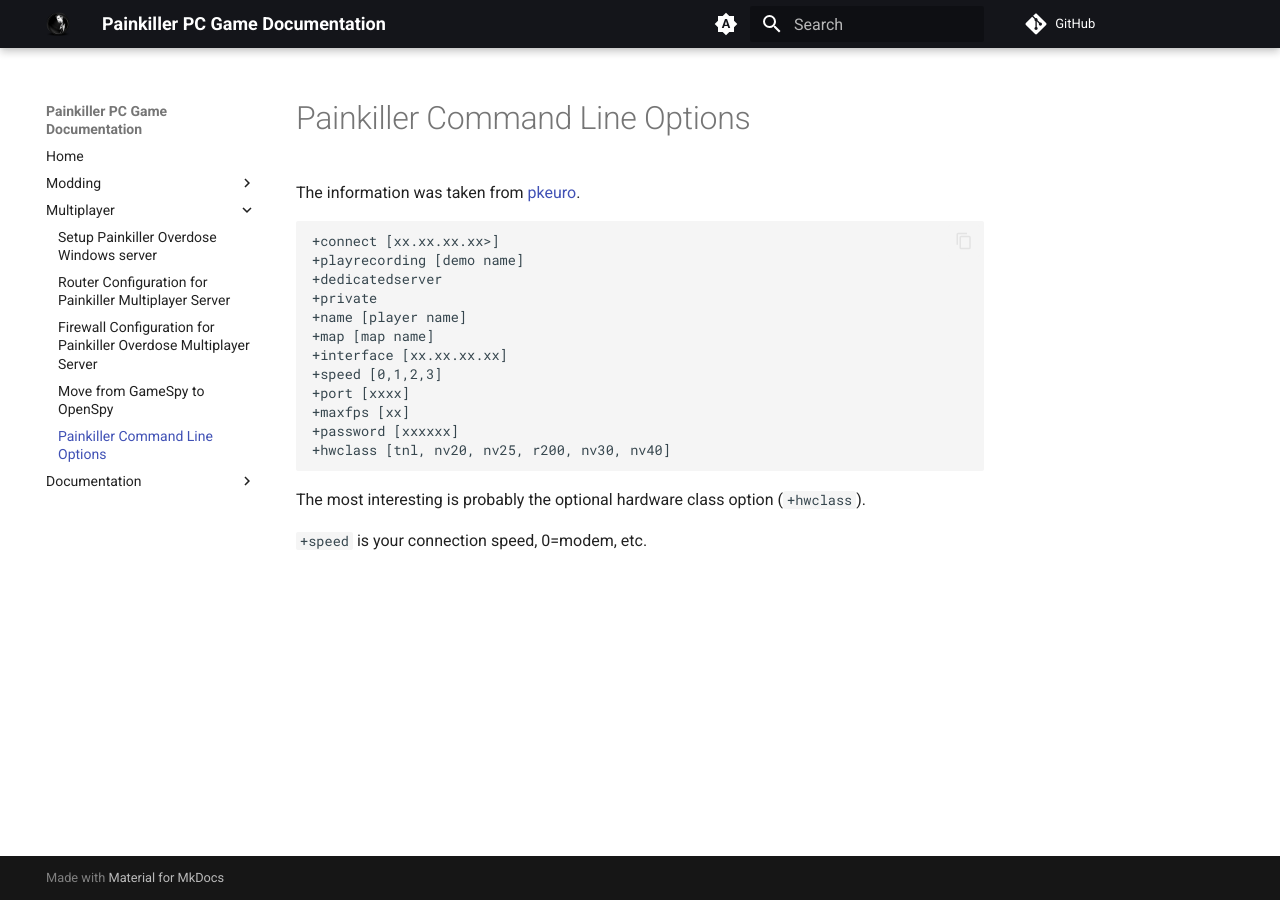
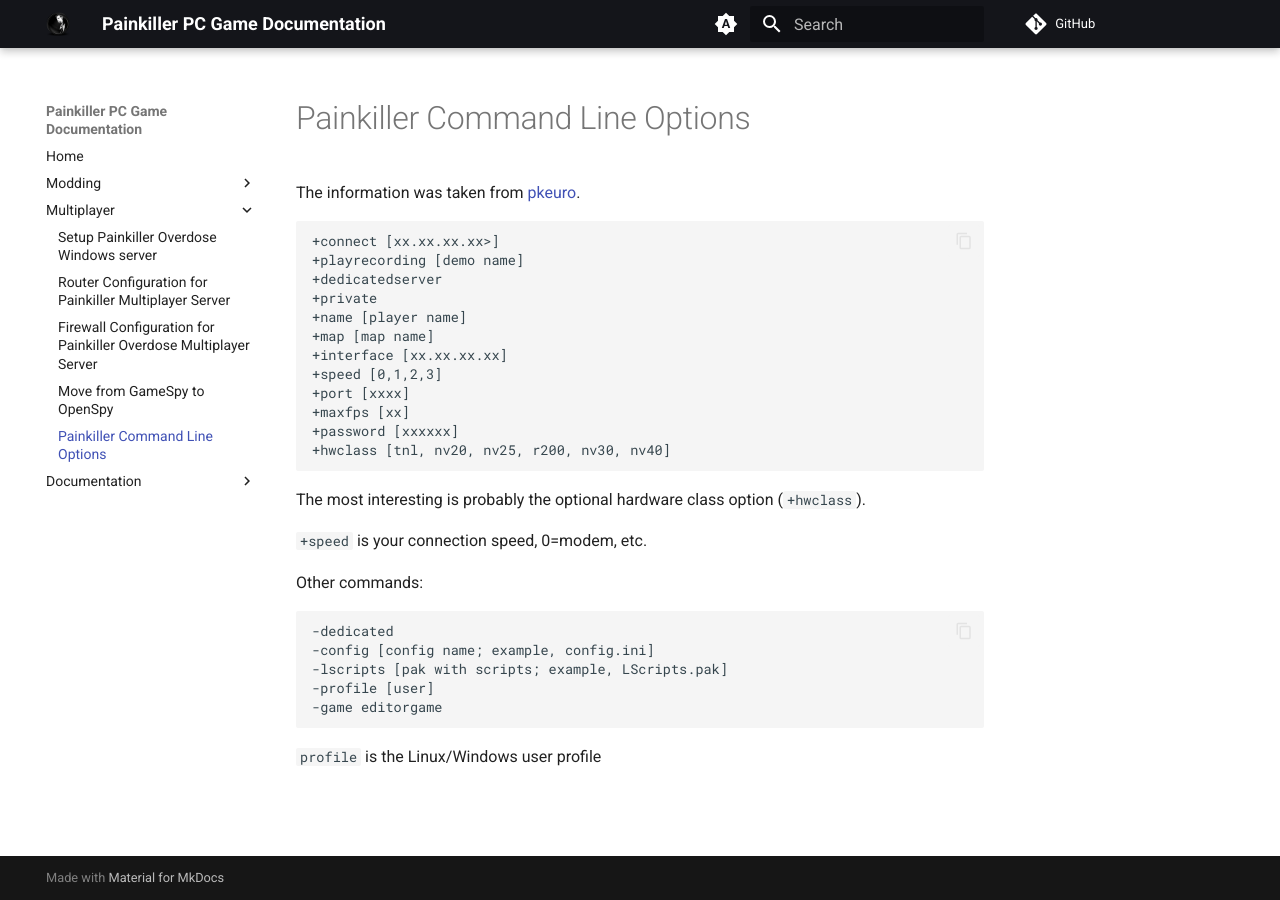
Before and after one commit to t3r6/pkdocs, an MkDocs documentation site: the page built from docs/guides/multiplayer/command-options.md, in a window 1280 px wide. Built offline with MkDocs 1.6.1 and Material for MkDocs 9.7.7, drawn with Linux system fonts in a browser that asks for light colours; comment, search, counter and statistics services are not loaded.

Commit message:
docs: Add additional PK Command Line Options

````diff
--- a/docs/guides/multiplayer/command-options.md
+++ b/docs/guides/multiplayer/command-options.md
@@ -20,3 +20,15 @@
 The most interesting is probably the optional hardware class option (`+hwclass`).
 
 `+speed` is your connection speed, 0=modem, etc.
+
+Other commands:
+
+```
+-dedicated
+-config [config name; example, config.ini]
+-lscripts [pak with scripts; example, LScripts.pak]
+-profile [user]
+-game editorgame
+```
+
+`profile` is the Linux/Windows user profile
````
